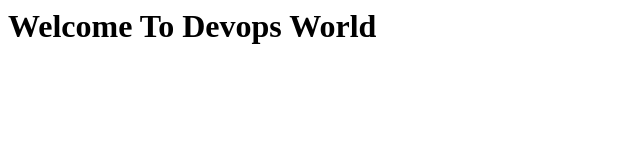
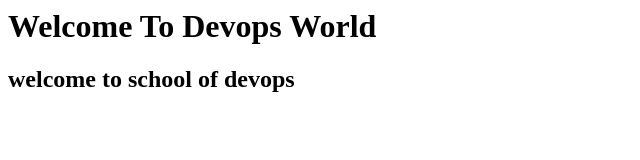
Before and after one commit to sayeed31/project3, a plain HTML site: page index.html in a window 1280 px wide. Shown: the whole page, without its empty margins (0-640 px from the left). Drawn offline with Linux system fonts and the light colour scheme.

Commit message:
second commit

```diff
--- a/index.html
+++ b/index.html
@@ -1 +1,2 @@
 <h1> Welcome To Devops World </h1>
+<h2> welcome to school of devops </h2>
```
